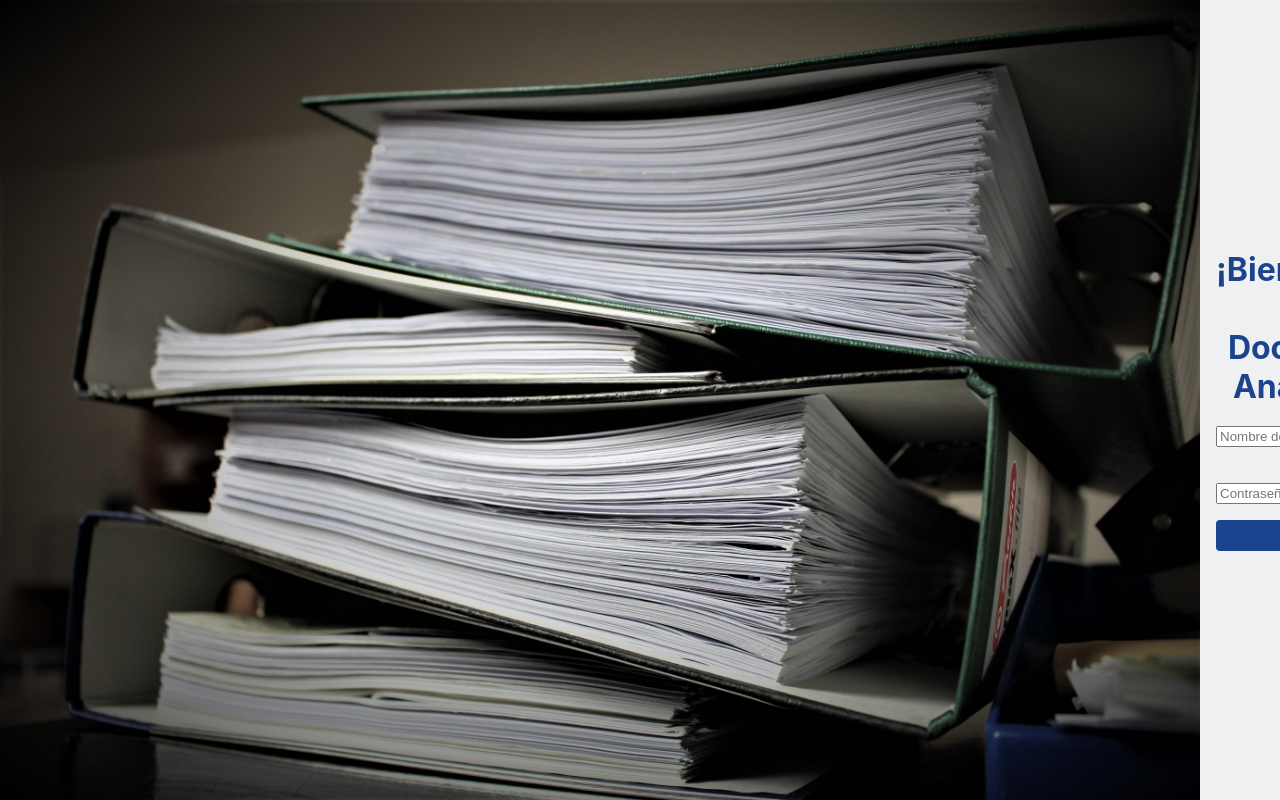
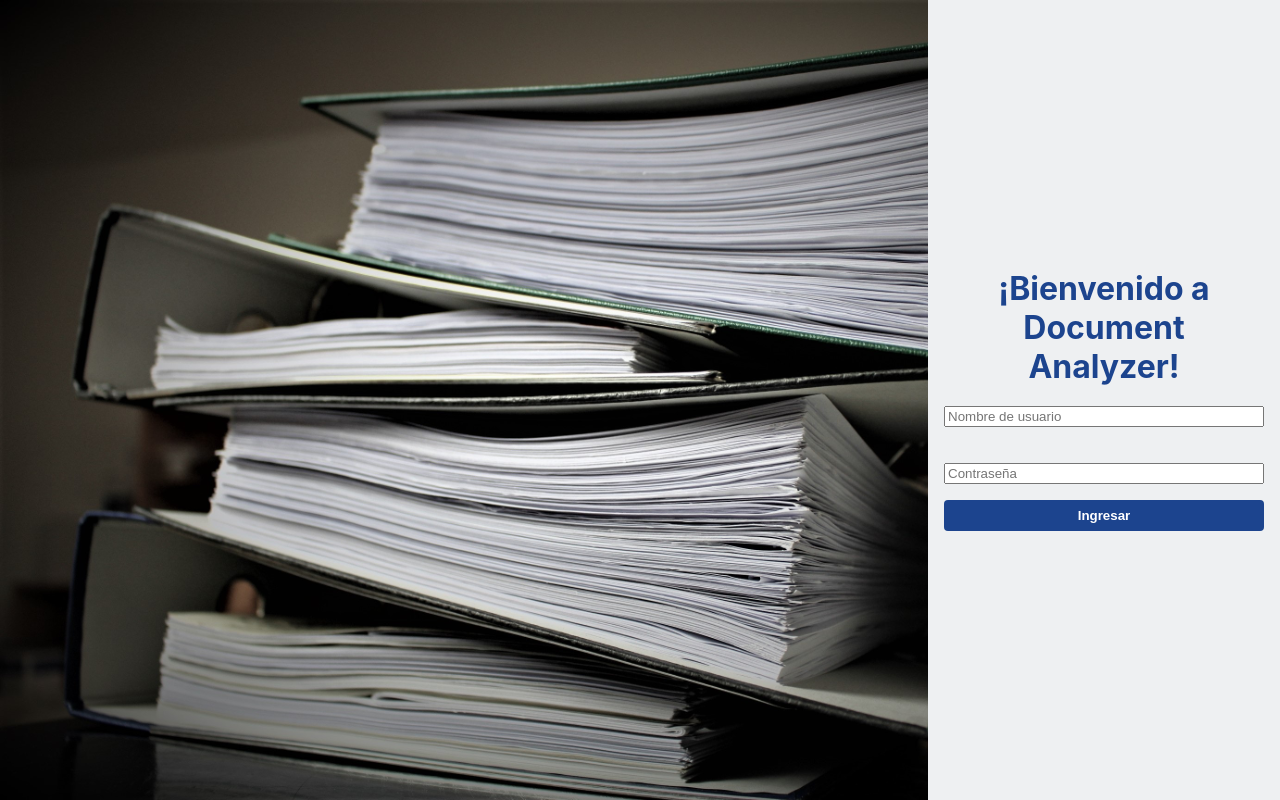
Before and after one commit to Schlafenhase/Document-Analyzer, a React (Create React App) app in the folder Web/: page / in a window 1280 px wide. Before the commit this address led to /login. Built offline with nearby package versions, Linux system fonts and the light colour scheme.

Commit message:
Web: minor fixes

```diff
--- a/Web/src/App.js
+++ b/Web/src/App.js
@@ -9,9 +9,9 @@ function App() {
   console.log(location);
   return (
     <div className="App">
-      {location.pathname !== "/login" && (
+      {location.pathname !== "/" && (
         <div>
-          <Link to="/login">Cerrar sesión</Link>
+          <Link to="/">Cerrar sesión</Link>
           <span> | </span>
           <Link to="/home">Documentos</Link>
           <span> | </span>
@@ -19,7 +19,7 @@ function App() {
         </div>
       )}
       <Switch>
-        <Route path="/login">
+        <Route path="/" exact>
           <LogInScreen></LogInScreen>
         </Route>
         <Route path="/home">
@@ -28,7 +28,7 @@ function App() {
         <Route path="/usernames">
           <UserNamesScreen></UserNamesScreen>
         </Route>
-        <Redirect to="/login"></Redirect>
+        <Redirect to="/"></Redirect>
       </Switch>
     </div>
   );
--- a/Web/src/Components/HomeScreen.js
+++ b/Web/src/Components/HomeScreen.js
@@ -1,5 +1,4 @@
 import React, { useEffect, useState } from "react";
-import { Link } from "react-router-dom";
 import styled from "styled-components";
 import Button from "./UI/Button";
 import Table from "./UI/Table";
--- a/Web/src/Components/LogInScreen.js
+++ b/Web/src/Components/LogInScreen.js
@@ -9,11 +9,16 @@ const Div = styled.div`
   overflow: hidden;
   height: 100%;
   display: flex;
+  background-image: url(${login});
+  background-size: contain;
+  background-position: left;
 `;
 
 const Container = styled.div`
+  margin-left: auto;
   background-color: #eef0f2;
   padding: 16px;
+  width: 320px;
 
   text-align: center;
   justify-content: center;
@@ -29,15 +34,9 @@ const Container = styled.div`
   }
 `;
 
-const Img = styled.img`
-  width: 100%;
-  min-height: 100%;
-`;
-
 const LogInScreen = () => {
   return (
     <Div>
-      <Img src={login}></Img>
       <Container>
         <h1>¡Bienvenido a Document Analyzer!</h1>
         <Input label="Nombre de usuario"></Input>
--- a/Web/src/Components/UserNamesScreen.js
+++ b/Web/src/Components/UserNamesScreen.js
@@ -1,5 +1,4 @@
 import React, { useState } from "react";
-import { Link } from "react-router-dom";
 import styled from "styled-components";
 import Button from "./UI/Button";
 import Table from "./UI/Table";
```
